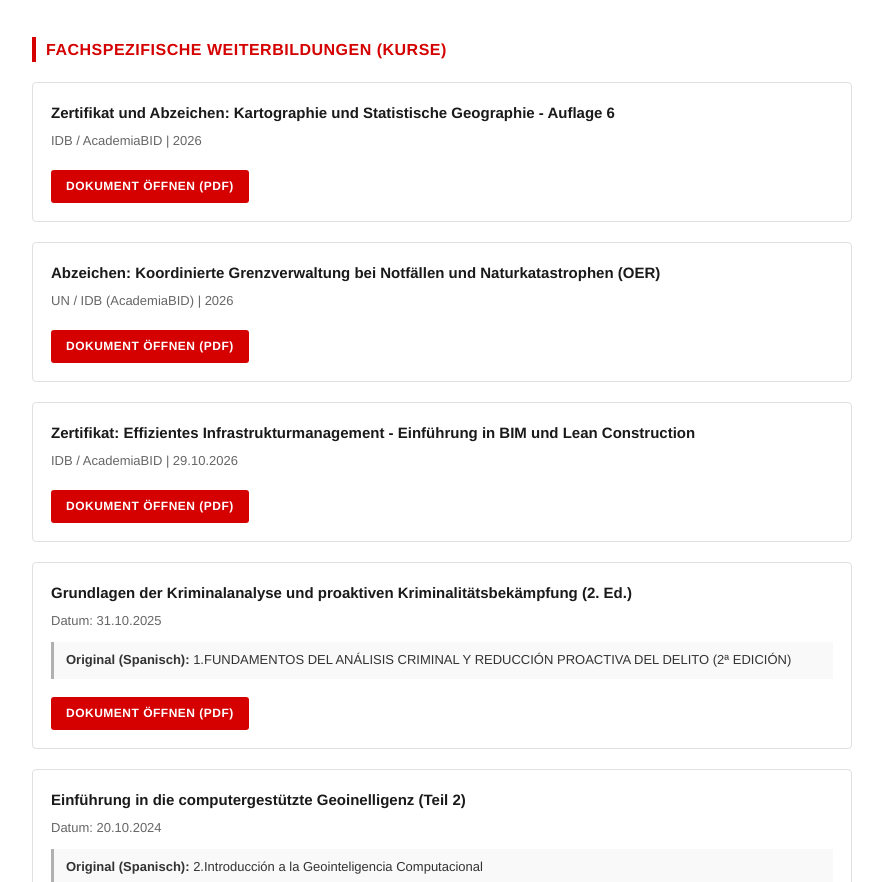
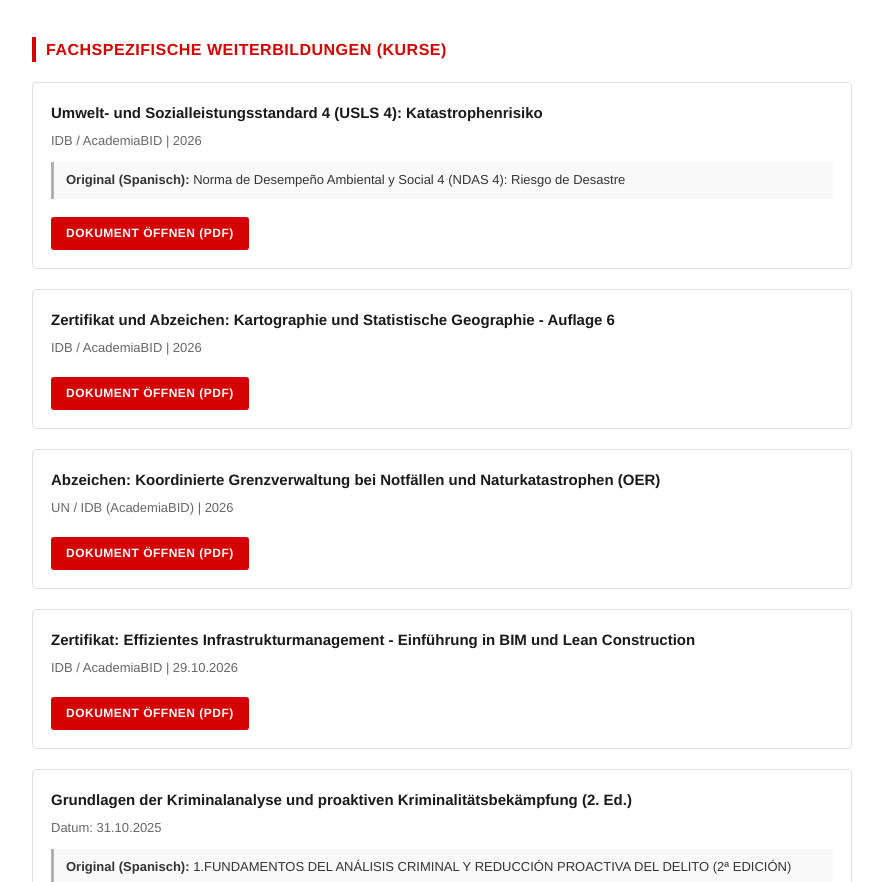
Before and after one commit to italgiro-blip/zertifikate, a plain HTML site: page index.html in a window 1280 px wide. Shown: the part 1182-2064 px from the top of the page, without its empty margins (198-1081 px from the left). Drawn offline with Linux system fonts and the light colour scheme.

Commit message:
Update index.html

```diff
--- a/index.html
+++ b/index.html
@@ -151,6 +151,16 @@
         <h2 class="section-title">Fachspezifische Weiterbildungen (Kurse)</h2>
 
 
+
+         <div class="cert-card">
+    <h3 class="cert-title">Umwelt- und Sozialleistungsstandard 4 (USLS 4): Katastrophenrisiko</h3>
+    <div class="cert-meta">IDB / AcademiaBID | 2026</div>
+             <div class="translation-box">
+                <strong>Original (Spanisch):</strong> Norma de Desempeño Ambiental y Social 4 (NDAS 4): Riesgo de Desastre
+            </div>
+    <a href="./qualifikationen/Umwelt_und Sozialleistungsstandard_4.pdf" target="_blank" class="btn-pdf">Dokument öffnen (PDF)</a>
+</div>
+
         <div class="cert-card">
     <h3 class="cert-title">Zertifikat und Abzeichen: Kartographie und Statistische Geographie - Auflage 6</h3>
     <div class="cert-meta">IDB / AcademiaBID | 2026</div>
```
